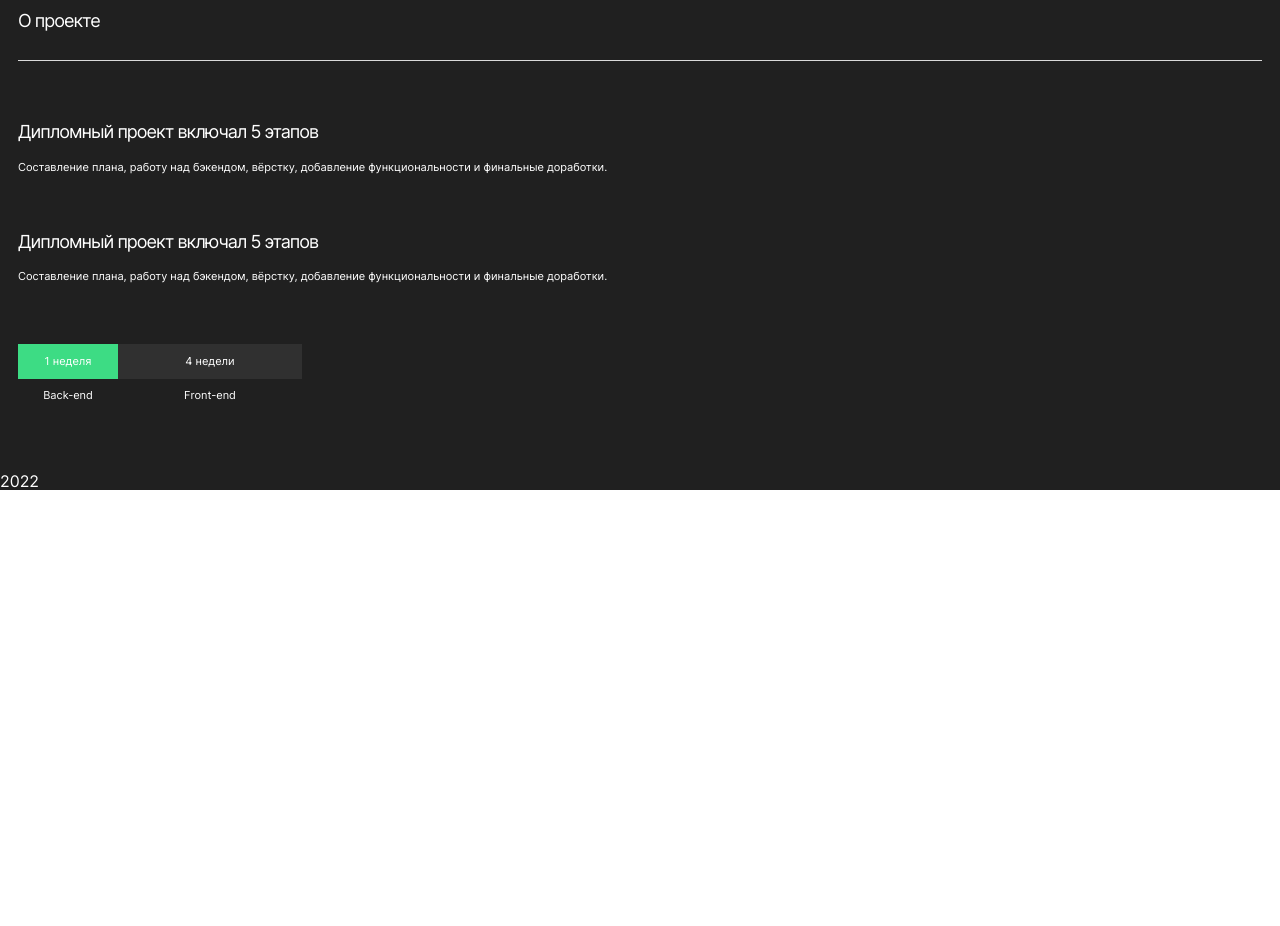
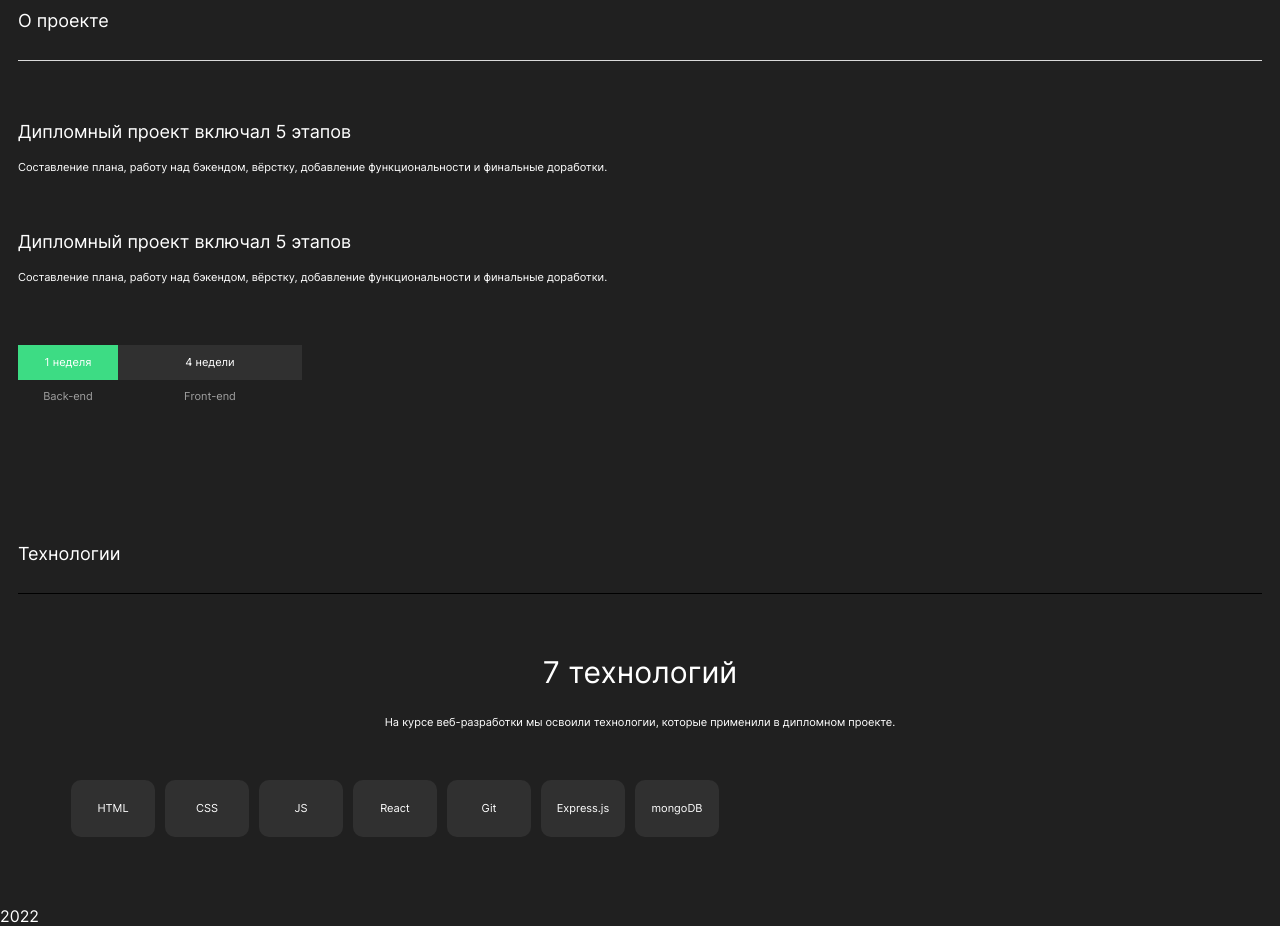
Before and after one commit to BeellCranel/movies-explorer-frontend, a React app: page / in a window 1280 px wide. Shown: the part 660-1586 px from the top of the page. Before the commit the page ends 1151 px from the top, so only its background shows below. Built offline with nearby package versions, Linux system fonts and the light colour scheme; a web font is replaced by a local one.

Commit message:
feat: сверстал секцию technologies

```diff
--- a/src/components/About/About.js
+++ b/src/components/About/About.js
@@ -6,24 +6,24 @@ function About() {
       <h2 className="about__title">О проекте</h2>
       <section className="about__fact">
         <h3 className="about__fact_title">Дипломный проект включал 5 этапов</h3>
-        <p className="about__fact_text">
+        <p className="about__fact_subtitle">
           Составление плана, работу над бэкендом, вёрстку, добавление
           функциональности и финальные доработки.
         </p>
       </section>
       <section className="about__fact">
         <h3 className="about__fact_title">Дипломный проект включал 5 этапов</h3>
-        <p className="about__fact_text">
+        <p className="about__fact_subtitle">
           Составление плана, работу над бэкендом, вёрстку, добавление
           функциональности и финальные доработки.
         </p>
       </section>
       <div className="about__schedule">
-        <div className="about__schedule_el_1">
+        <div className="about__schedule_el about__schedule_el_1">
           <h3 className="about__schedule_title">1 неделя</h3>
           <p className="about__schedule_subtitle">Back-end</p>
         </div>
-        <div className="about__schedule_el_2">
+        <div className="about__schedule_el about__schedule_el_2">
           <h3 className="about__schedule_title">4 недели</h3>
           <p className="about__schedule_subtitle">Front-end</p>
         </div>
--- a/src/components/About/About.scss
+++ b/src/components/About/About.scss
@@ -1,8 +1,16 @@
 %title-styles {
+  margin: 0;
   font-size: 18px;
-  line-height: 21.78px;
+  line-height: 22px;
   font-weight: 400;
-  letter-spacing: -1px;
+  letter-spacing: -0.04;
+}
+
+%subtitle-styles {
+  margin: 0;
+  font-size: 11px;
+  line-height: 16px;
+  font-weight: 400;
 }
 
 .about {
@@ -20,15 +28,11 @@
 
     &_title {
       @extend %title-styles;
-      margin: 0;
       padding-bottom: 16px;
     }
 
-    &_text {
-      margin: 0;
-      font-size: 11px;
-      line-height: 16px;
-      font-weight: 400;
+    &_subtitle {
+      @extend %subtitle-styles;
     }
   }
 
@@ -37,39 +41,34 @@
     margin: 60px 0 0;
 
     &_el {
-      justify-content: center;
+      text-align: center;
 
       &_1 {
         width: 100px;
-        text-align: center;
-
-        background-color: #3DDC84;
+        background-color: #3ddc84;
       }
 
       &_2 {
         width: 184px;
-        text-align: center;
         background-color: #303030;
       }
     }
 
     &_title {
-      margin: 0;
+      @extend %title-styles;
       height: 35px;
       font-size: 11px;
       line-height: 13.31px;
-      font-weight: 400;
       padding-top: 11px;
       box-sizing: border-box;
     }
 
     &_subtitle {
-      margin: 0;
-      font-size: 11px;
-      line-height: 12.74px;
-      font-weight: 400;
+      @extend %subtitle-styles;
+      line-height: 13px;
       padding-top: 10px;
       background-color: #202020;
+      color: #a0a0a0;
     }
   }
 }
--- a/src/components/Main/Main.js
+++ b/src/components/Main/Main.js
@@ -1,12 +1,14 @@
 import "./Main.scss";
 import MainPageNav from "../MainPageNav/MainPageNav";
 import About from "../About/About";
+import Technologies from "../Technologies/Technologies";
 
 function Main() {
   return (
     <main className="content">
       <MainPageNav />
       <About />
+      <Technologies />
     </main>
   );
 }
--- /dev/null
+++ b/src/components/Technologies/Technologies.js
@@ -0,0 +1,30 @@
+import "./Technologies.scss";
+
+function Technologies() {
+  return (
+    <section id="technologies" className="technologies">
+      <h2 className="technologies__title">Технологии</h2>
+
+      <section className="technologies__kinds">
+        <h3 className="technologies__kinds_title">7 технологий</h3>
+
+        <p className="technologies__kinds_subtitle">
+          На курсе веб-разработки мы освоили технологии, которые применили в
+          дипломном проекте.
+        </p>
+
+        <section className="technologies__kinds_stack">
+          <p className="technologies__kinds_item">HTML</p>
+          <p className="technologies__kinds_item">CSS</p>
+          <p className="technologies__kinds_item">JS</p>
+          <p className="technologies__kinds_item">React</p>
+          <p className="technologies__kinds_item">Git</p>
+          <p className="technologies__kinds_item">Express.js</p>
+          <p className="technologies__kinds_item">mongoDB</p>
+        </section>
+      </section>
+    </section>
+  );
+}
+
+export default Technologies;
--- /dev/null
+++ b/src/components/Technologies/Technologies.scss
@@ -0,0 +1,65 @@
+%title-styles {
+  margin: 0;
+  font-size: 18px;
+  line-height: 22px;
+  font-weight: 400;
+  letter-spacing: -0.04;
+}
+
+%subtitle-styles {
+  margin: 0;
+  font-size: 11px;
+  line-height: 16px;
+  font-weight: 400;
+  letter-spacing: -0.04;
+}
+
+.technologies {
+  padding: 70px 18px;
+
+  &__title {
+    @extend %title-styles;
+    padding: 0 0 28px;
+    border-bottom: 1px solid #000000;
+  }
+
+  &__kinds {
+    padding: 60px 0 0;
+    display: flex;
+    flex-direction: column;
+
+    &_title {
+      @extend %title-styles;
+      text-align: center;
+      font-size: 30px;
+      line-height: 36.31px;
+      padding: 0 0 24px;
+    }
+
+    &_subtitle {
+      @extend %subtitle-styles;
+      text-align: center;
+    }
+
+    &_stack {
+      box-sizing: border-box;
+      display: flex;
+      flex-wrap: wrap;
+      gap: 10px;
+      padding: 50px 53px 0;
+    }
+
+    &_item {
+      box-sizing: border-box;
+      width: 84px;
+      height: 57px;
+      background-color: #303030;
+      border-radius: 10px;
+      text-align: center;
+      padding-top: 21px;
+      @extend %subtitle-styles;
+      font-size: 12;
+      line-height: 15px;
+    }
+  }
+}
```
